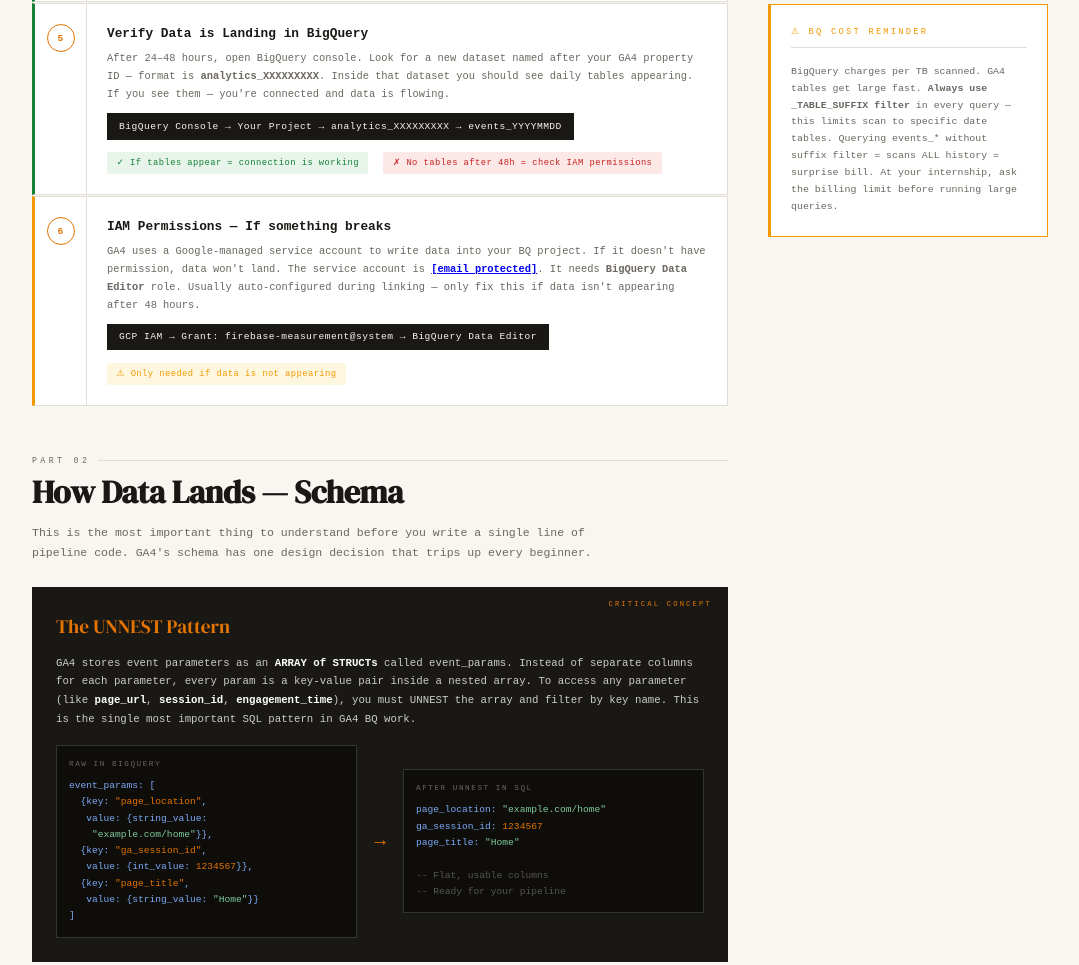
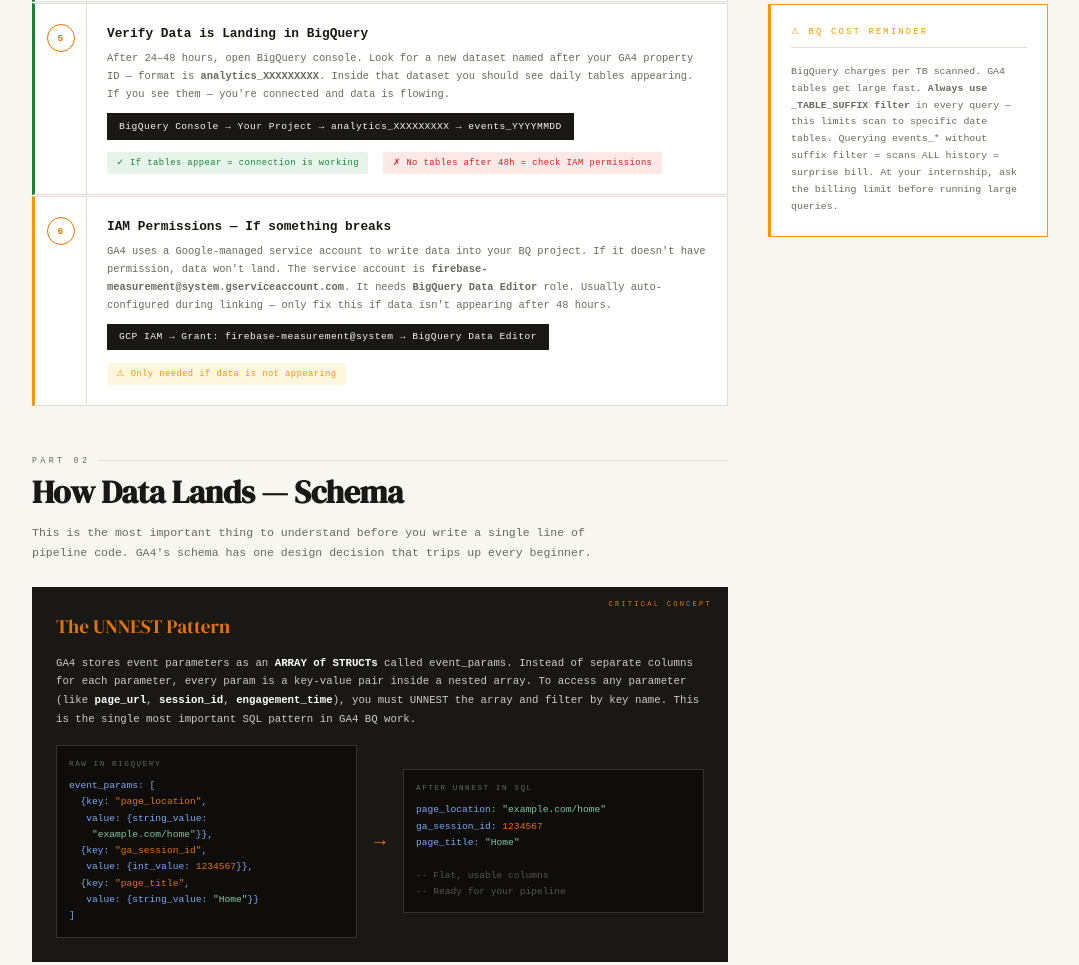
Before and after one commit to unmasked2105/GA4_to_Bquery, a plain HTML site: page ga4-bq-setup-schema.html in a window 1280 px wide. Shown: the part 1478-2443 px from the top of the page, without its empty margins (100-1179 px from the left). Drawn offline with Linux system fonts and the light colour scheme; a web font is replaced by a local one.

Commit message:
Final_update

```diff
--- a/ga4-bq-setup-schema.html
+++ b/ga4-bq-setup-schema.html
@@ -667,7 +667,7 @@
           <div class="cl-num"><div class="cl-circle">6</div></div>
           <div class="cl-body">
             <div class="cl-title">IAM Permissions — If something breaks</div>
-            <div class="cl-desc">GA4 uses a Google-managed service account to write data into your BQ project. If it doesn't have permission, data won't land. The service account is <strong><a href="/cdn-cgi/l/email-protection" class="__cf_email__" data-cfemail="52343b2037303321377f3f3733212720373f373c2612212b2126373f7c35213720243b31373331313d273c267c313d3f">[email&#160;protected]</a></strong>. It needs <strong>BigQuery Data Editor</strong> role. Usually auto-configured during linking — only fix this if data isn't appearing after 48 hours.</div>
+            <div class="cl-desc">GA4 uses a Google-managed service account to write data into your BQ project. If it doesn't have permission, data won't land. The service account is <strong>firebase-measurement@system.gserviceaccount.com</strong>. It needs <strong>BigQuery Data Editor</strong> role. Usually auto-configured during linking — only fix this if data isn't appearing after 48 hours.</div>
             <div class="cl-path">GCP IAM → Grant: firebase-measurement@system → BigQuery Data Editor</div>
             <span class="pill warn">⚠ Only needed if data is not appearing</span>
           </div>
@@ -1144,3 +1144,8 @@
 </div>
 
 <footer style="border-top:1px solid var(--rule); padding:1.5rem 2rem; text-align:center; font-size:0.55rem; color:var(--muted); letter-spacing:0.2em; text-transform:uppercase;">
+  GA4 → BQ is native · Schema is nested · UNNEST is the key · Daily export is free · Always filter _TABLE_SUFFIX 🛣️
+</footer>
+
+</body>
+</html>
```
